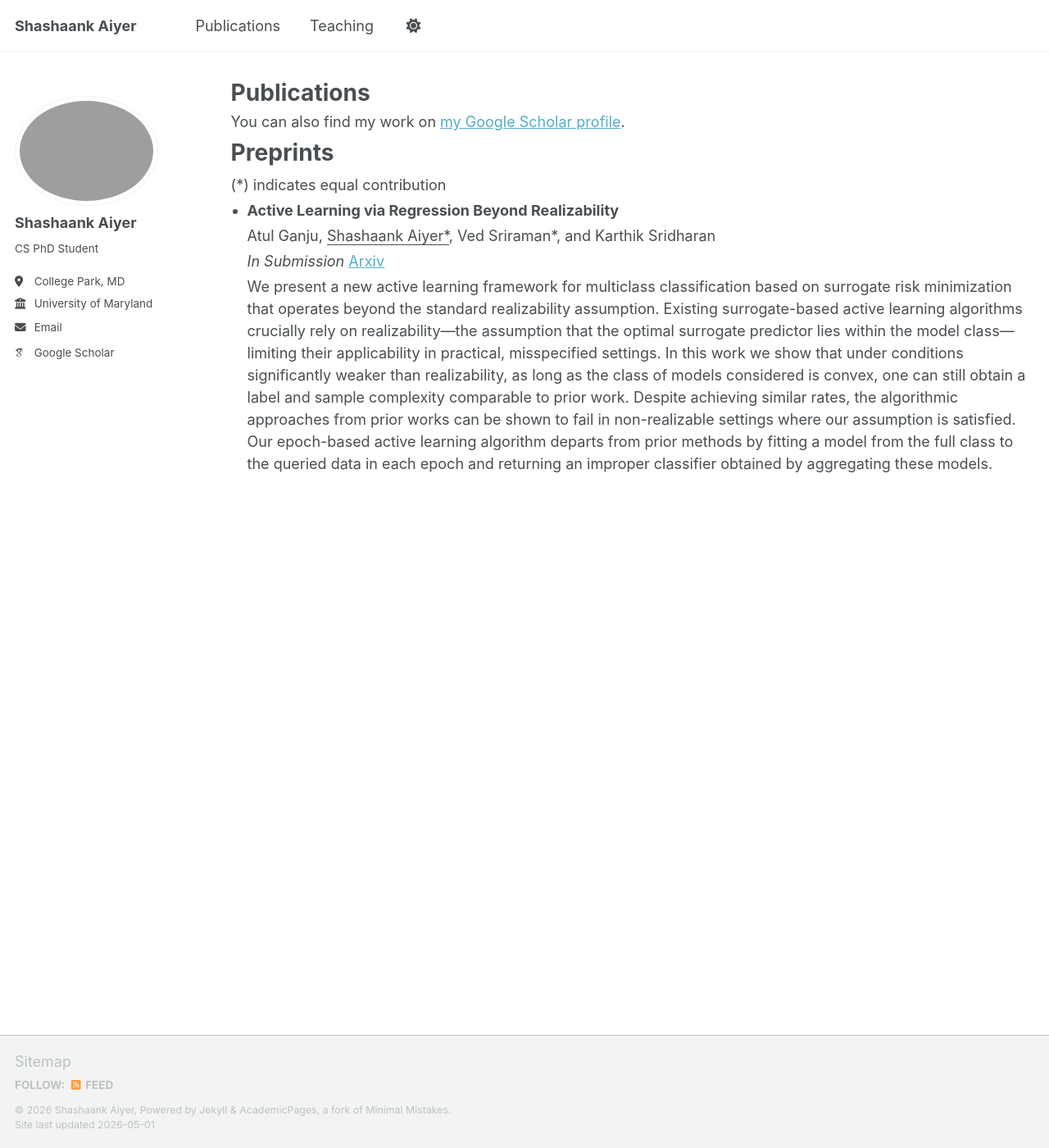
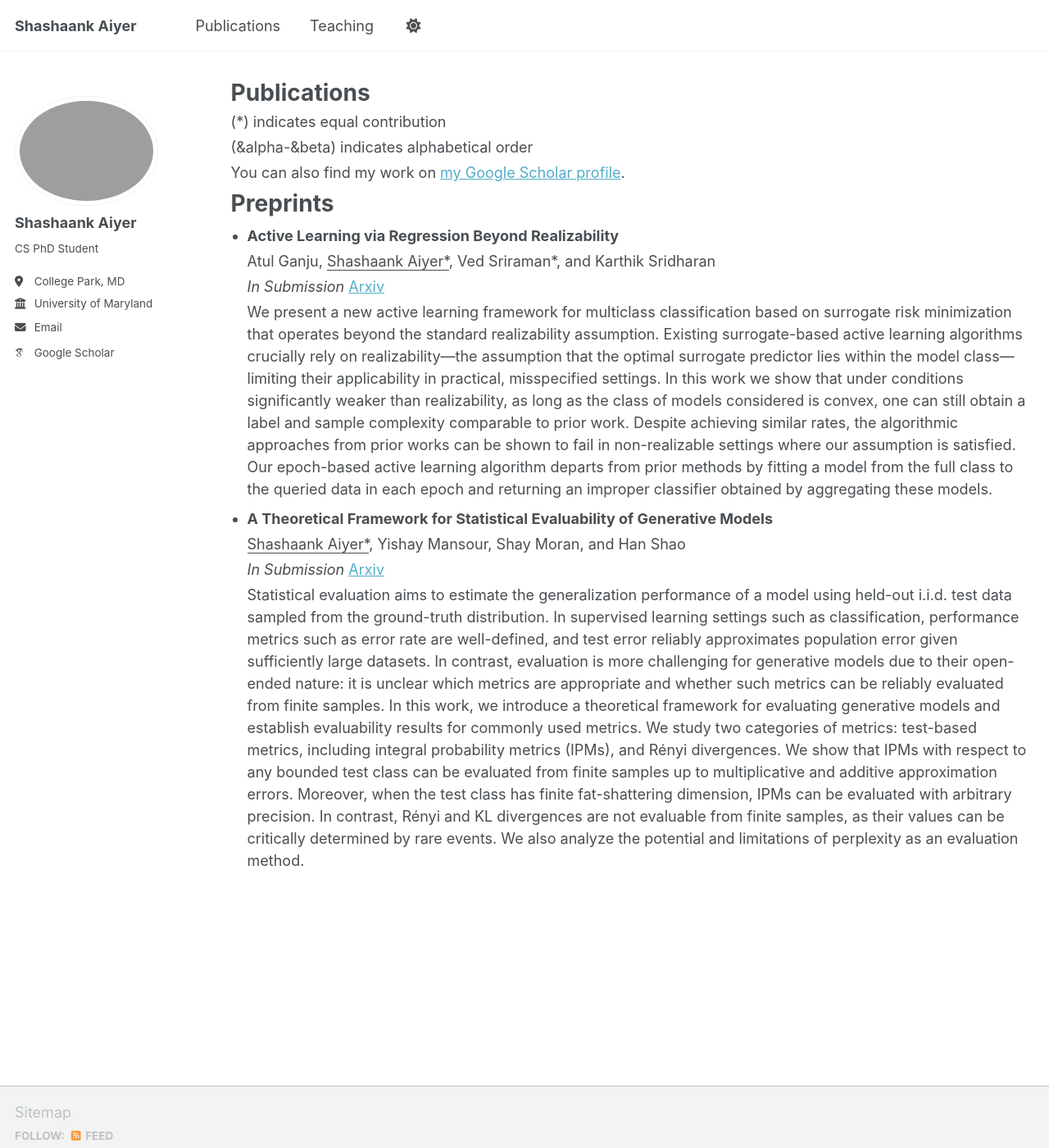
Before and after one commit to shashaank-aiyer/shashaank-aiyer.github.io, a Jekyll site: the page built from _pages/publications.html, in a window 1280 px wide and 1400 px high. Shown: the whole window at 82% size. Built offline with Jekyll 4.4.1, drawn with Linux system fonts in a browser that asks for light colours; some web fonts are replaced; a script that is not in the unit is left out.

Commit message:
Added new paper

```diff
--- a/_pages/publications.html
+++ b/_pages/publications.html
@@ -23,13 +23,14 @@ author_profile: true
     padding-left: 20px; /* keep indentation */
   }
 </style>
+<p>(*) indicates equal contribution</p>
+<p>(&alpha-&beta) indicates alphabetical order</p>
 {% if site.author.googlescholar %}
   <div class="wordwrap">You can also find my work on <a href="{{site.author.googlescholar}}">my Google Scholar profile</a>.</div>
 {% endif %}
 
 {% include base_path %}
 <h1>Preprints</h2>
-<p>(*) indicates equal contribution</p>
 <ul>
   <div>
   <li>
@@ -41,4 +42,14 @@ author_profile: true
     </p>
   </li>
   </div>
+  <div>
+  <li>
+    <strong>A Theoretical Framework for Statistical Evaluability of Generative Models</strong>
+    <p><u>Shashaank Aiyer*</u>, Yishay Mansour, Shay Moran, and Han Shao</p>
+    <p><em>In Submission</em> <a href="https://arxiv.org/pdf/2604.05324" target="_blank">Arxiv</a></p>
+    <p>
+      Statistical evaluation aims to estimate the generalization performance of a model using held-out i.i.d. test data sampled from the ground-truth distribution. In supervised learning settings such as classification, performance metrics such as error rate are well-defined, and test error reliably approximates population error given sufficiently large datasets. In contrast, evaluation is more challenging for generative models due to their open-ended nature: it is unclear which metrics are appropriate and whether such metrics can be reliably evaluated from finite samples.
+In this work, we introduce a theoretical framework for evaluating generative models and establish evaluability results for commonly used metrics. We study two categories of metrics: test-based metrics, including integral probability metrics (IPMs), and Rényi divergences. We show that IPMs with respect to any bounded test class can be evaluated from finite samples up to multiplicative and additive approximation errors. Moreover, when the test class has finite fat-shattering dimension, IPMs can be evaluated with arbitrary precision. In contrast, Rényi and KL divergences are not evaluable from finite samples, as their values can be critically determined by rare events. We also analyze the potential and limitations of perplexity as an evaluation method.
+  </li>
+  </div>
 </ul>
```
